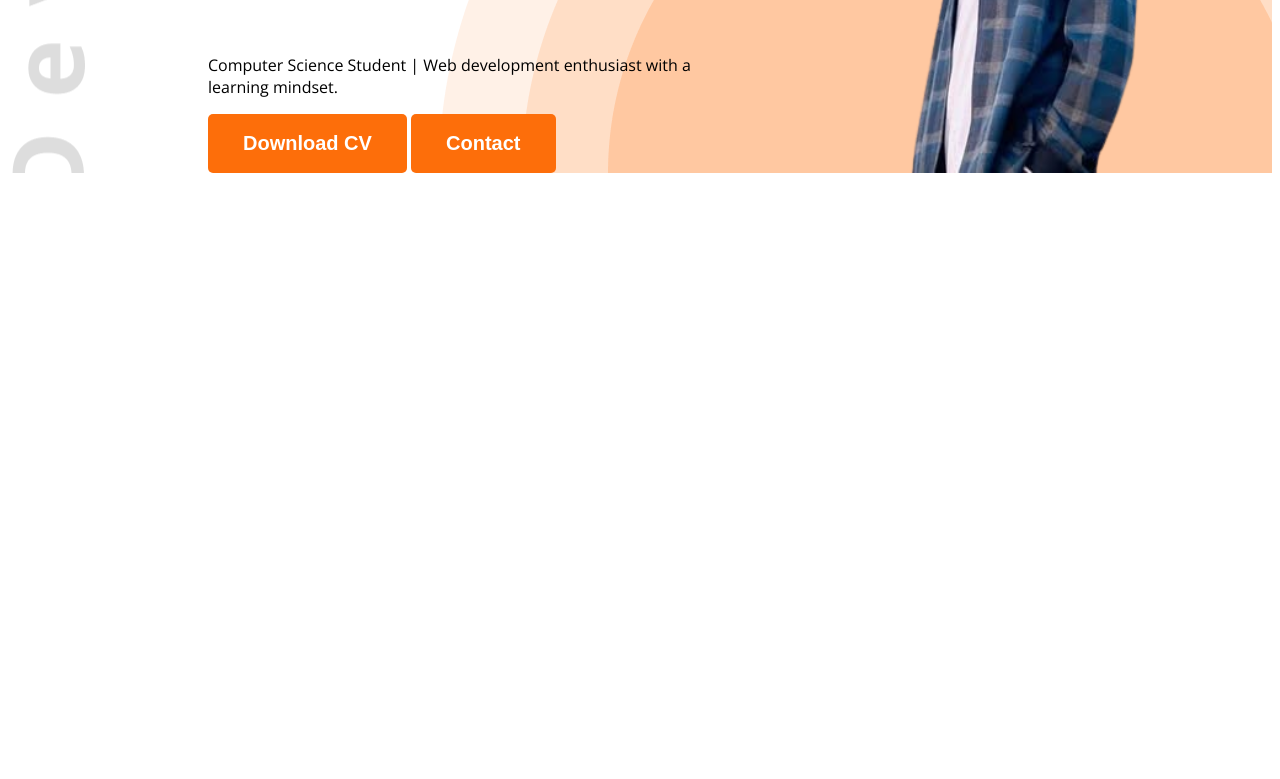
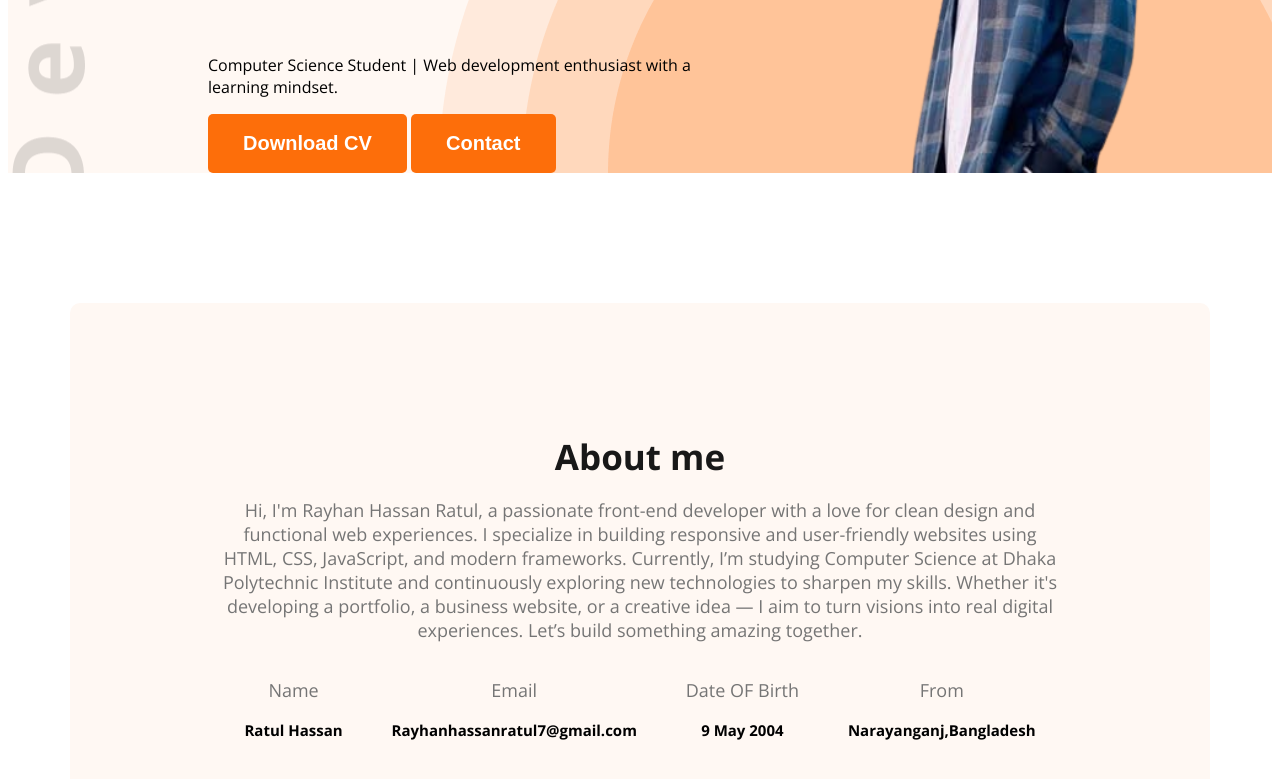
Before and after one commit to rayhanhassanratul/portfolio-web, a plain HTML site: page index.html in a window 1280 px wide. Shown: the part 575-1354 px from the top of the page. Before the commit the page ends 800 px from the top, so only its background shows below. Drawn offline with nearby package versions, Linux system fonts and the light colour scheme.

Commit message:
add about section

```diff
--- a/css/portfolio.css
+++ b/css/portfolio.css
@@ -79,3 +79,47 @@ nav li a{
 .banner-content{
     max-width: 580px;
 }
+
+
+
+.section-title{
+    font-size: 35px;
+    font-weight: bold;
+    color: #181818;
+}
+
+.section-descrition{
+    font-size: 18px;
+    color: #757575;
+}
+
+
+.secondary-bg{
+    background-color: #FFF8F3;
+}
+
+
+.about{
+    border-radius: 10px;
+    padding: 130px 150px;
+    text-align: center;
+    margin-top: 130px;
+}
+
+main{
+    max-width: 1140px;
+    margin: 0 auto;
+}
+
+.about-item{
+    display: flex;
+    justify-content: space-around;
+}
+
+.item-description{
+    font-size: 15px;
+    font-weight: bold;
+    justify-content: space-around;
+
+
+}
--- a/index.html
+++ b/index.html
@@ -14,7 +14,7 @@
 </head>
 
 <body class="open-sans-normal">
-    <header class="header">
+    <header class="header secondary-bg">
         <nav>
             <h3 class="nav-title"><span class="r-dec">R</span>atul</h3>
             <ul>
@@ -28,8 +28,9 @@
             <div class="banner-content">
                 <h4 class="wellcome dark2">Hi, I am</h4>
                 <h1 class="banner-title">Ratul Hassan</h1>
-                <p class="description">Computer Science Student | Web development enthusiast with a learning mindset.</p>
-                <button  class="btn">Download CV</button>
+                <p class="description">Computer Science Student | Web development enthusiast with a learning mindset.
+                </p>
+                <button class="btn">Download CV</button>
                 <button class="btn">Contact</button>
             </div>
 
@@ -37,7 +38,44 @@
         </div>
     </header>
 
-    <main></main>
+    <main>
+        <section class="about secondary-bg">
+            <div class="section-title">
+                About me
+            </div>
+            <div >
+                <p class="section-descrition">Hi, I'm Rayhan Hassan Ratul, a passionate front-end developer with a love for clean design and
+                    functional web experiences.
+
+                    I specialize in building responsive and user-friendly websites using HTML, CSS, JavaScript, and
+                    modern frameworks. Currently, I’m studying Computer Science at Dhaka Polytechnic Institute and
+                    continuously exploring new technologies to sharpen my skills.
+
+                    Whether it's developing a portfolio, a business website, or a creative idea — I aim to turn visions
+                    into real digital experiences.
+
+                    Let’s build something amazing together.</p>
+                    <div class="about-item">
+                        <div class="item">
+                            <p class="item-title section-descrition">Name</p>
+                            <p class="item-description">Ratul Hassan</p>
+                        </div>
+                        <div class="item">
+                            <p class="item-title section-descrition">Email</p>
+                            <p class="item-description">Rayhanhassanratul7@gmail.com</p>
+                        </div>
+                        <div class="item">
+                            <p class="item-title section-descrition">Date OF Birth</p>
+                            <p class="item-description">9 May 2004</p>
+                        </div>
+                        <div class="item">
+                            <p class="item-title section-descrition">From</p>
+                            <p class="item-description">Narayanganj,Bangladesh</p>
+                        </div>
+                    </div>
+            </div>
+        </section>
+    </main>
 
     <footer></footer>
 
```
